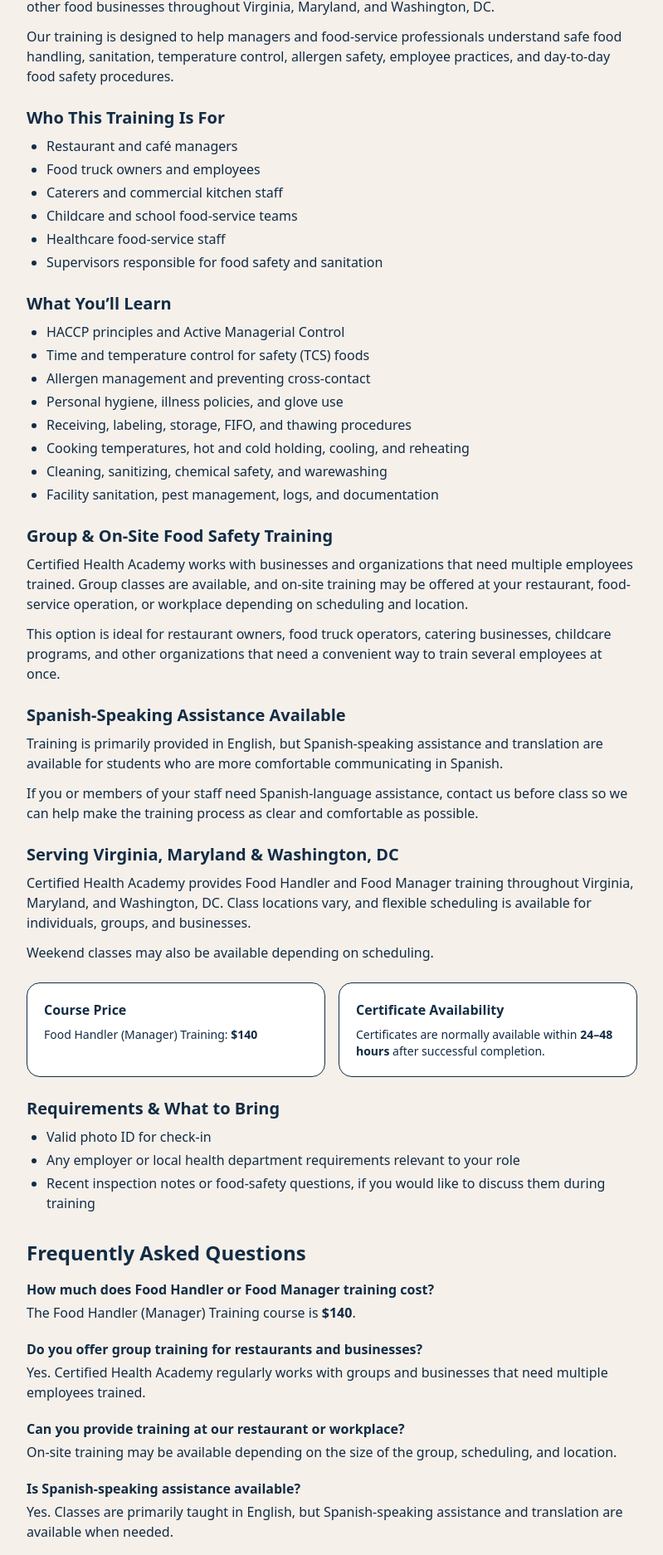
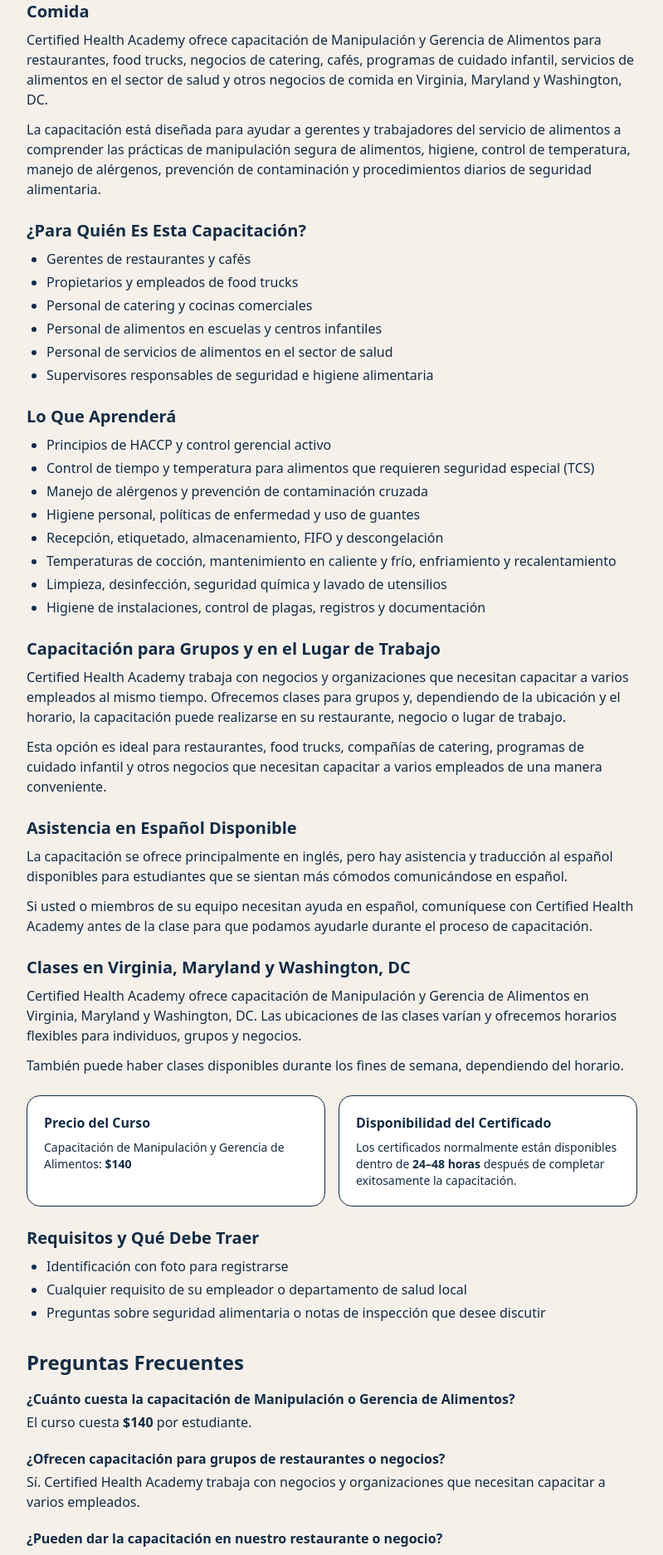
Before and after one commit to Vicdamone2223/certified-health-academy, a Next.js app: page /courses/food-handler-manager in a window 1280 px wide. Shown: the part 783-2657 px from the top of the page at 83% size, without its empty margins (240-1039 px from the left). Built offline with nearby package versions, Linux system fonts and the light colour scheme.

Commit message:
Improve Spanish Food Handler SEO and hreflang

```diff
--- a/src/app/courses/food-handler-manager/page.tsx
+++ b/src/app/courses/food-handler-manager/page.tsx
@@ -3,26 +3,32 @@
 
 export const metadata = {
   title:
-    "Food Manager & Food Handler Certification in VA, MD & DC | Certified Health Academy",
+    "Certificación de Manipulación y Gerencia de Alimentos en VA, MD y DC | Certified Health Academy",
   description:
-    "Food Handler and Food Manager certification training for restaurants and food businesses in Virginia, Maryland and Washington, DC. ServSafe-aligned classes, Spanish assistance, group and on-site training available.",
+    "Capacitación de Manipulación y Gerencia de Alimentos para restaurantes y negocios de comida en Virginia, Maryland y Washington, DC. Clases alineadas con ServSafe, asistencia en español, grupos y capacitación en el lugar de trabajo.",
   alternates: {
     canonical:
-      "https://certifiedhealthacademy.com/courses/food-handler-manager",
+      "https://certifiedhealthacademy.com/es/courses/food-handler-manager",
+    languages: {
+      "en-US":
+        "https://certifiedhealthacademy.com/courses/food-handler-manager",
+      "es-US":
+        "https://certifiedhealthacademy.com/es/courses/food-handler-manager",
+    },
   },
 };
 
-export default function FoodHandlerManagerPage() {
+export default function FoodHandlerManagerSpanishPage() {
   const courseJsonLd = {
     "@context": "https://schema.org",
     "@type": "Course",
-    name: "Food Handler & Food Manager Certification",
+    name: "Certificación de Manipulación y Gerencia de Alimentos",
     description:
-      "Food Handler and Food Manager training for restaurants, food trucks, caterers, childcare programs, healthcare food-service teams, and other food businesses throughout Virginia, Maryland, and Washington, DC.",
-    inLanguage: "en",
+      "Capacitación de Manipulación y Gerencia de Alimentos para restaurantes, food trucks, negocios de catering, programas de cuidado infantil, servicios de alimentos en el sector de salud y otros negocios de comida en Virginia, Maryland y Washington, DC.",
+    inLanguage: "es",
     courseMode: "InPerson",
     educationalCredentialAwarded:
-      "Food Handler / Food Manager Certificate",
+      "Certificado de Manipulación / Gerencia de Alimentos",
     provider: {
       "@type": "Organization",
       name: "Certified Health Academy",
@@ -31,7 +37,7 @@
     },
     offers: {
       "@type": "Offer",
-      url: "https://certifiedhealthacademy.com/courses/food-handler-manager",
+      url: "https://certifiedhealthacademy.com/es/courses/food-handler-manager",
       price: "140",
       priceCurrency: "USD",
       availability: "https://schema.org/InStock",
@@ -45,15 +51,15 @@
       {
         "@type": "ListItem",
         position: 1,
-        name: "Courses",
-        item: "https://certifiedhealthacademy.com/courses",
+        name: "Cursos",
+        item: "https://certifiedhealthacademy.com/es/courses",
       },
       {
         "@type": "ListItem",
         position: 2,
-        name: "Food Handler & Food Manager Certification",
+        name: "Manipulación y Gerencia de Alimentos",
         item:
-          "https://certifiedhealthacademy.com/courses/food-handler-manager",
+          "https://certifiedhealthacademy.com/es/courses/food-handler-manager",
       },
     ],
   };
@@ -61,26 +67,27 @@
   return (
     <main className="mx-auto max-w-3xl px-4 py-10">
       <Link
-        href="/courses"
+        href="/es/courses"
         className="text-sm text-[var(--accent)] hover:underline"
       >
-        ← Back to Courses
+        ← Volver a Cursos
       </Link>
 
       <header className="mt-2">
         <h1 className="text-3xl font-extrabold">
-          Food Handler & Food Manager Certification in Virginia, Maryland & DC
+          Certificación de Manipulación y Gerencia de Alimentos en Virginia,
+          Maryland y Washington, DC
         </h1>
 
         <p className="mt-2 text-[color-mix(in_srgb,var(--brand)_70%,black_30%)]">
-          <strong>$140</strong> · ServSafe-aligned training · Flexible scheduling
-          · Group and on-site options available
+          <strong>$140</strong> · Capacitación alineada con ServSafe · Horarios
+          flexibles · Opciones para grupos y capacitación en el lugar de trabajo
         </p>
 
         <div className="relative mt-4 aspect-[16/9] w-full overflow-hidden rounded-2xl border border-[color-mix(in_srgb,var(--brand)_10%,transparent)]">
           <Image
             src="/food2.jpg"
-            alt="Food safety training and temperature checks"
+            alt="Capacitación en seguridad alimentaria y control de temperatura"
             fill
             className="object-cover"
             sizes="(min-width:768px) 768px, 100vw"
@@ -91,214 +98,235 @@
 
       <section className="mt-6">
         <h2 className="text-xl font-semibold">
-          Food Safety Certification for Restaurants and Food Businesses
+          Capacitación en Seguridad Alimentaria para Restaurantes y Negocios de
+          Comida
         </h2>
 
         <p className="mt-2">
-          Certified Health Academy provides Food Handler and Food Manager
-          certification training for restaurants, food trucks, caterers, cafés,
-          childcare programs, healthcare food-service teams, and other food
-          businesses throughout Virginia, Maryland, and Washington, DC.
+          Certified Health Academy ofrece capacitación de Manipulación y
+          Gerencia de Alimentos para restaurantes, food trucks, negocios de
+          catering, cafés, programas de cuidado infantil, servicios de alimentos
+          en el sector de salud y otros negocios de comida en Virginia, Maryland
+          y Washington, DC.
         </p>
 
         <p className="mt-3">
-          Our training is designed to help managers and food-service
-          professionals understand safe food handling, sanitation, temperature
-          control, allergen safety, employee practices, and day-to-day food
-          safety procedures.
+          La capacitación está diseñada para ayudar a gerentes y trabajadores
+          del servicio de alimentos a comprender las prácticas de manipulación
+          segura de alimentos, higiene, control de temperatura, manejo de
+          alérgenos, prevención de contaminación y procedimientos diarios de
+          seguridad alimentaria.
         </p>
       </section>
 
       <section className="mt-6">
-        <h2 className="text-xl font-semibold">Who This Training Is For</h2>
+        <h2 className="text-xl font-semibold">
+          ¿Para Quién Es Esta Capacitación?
+        </h2>
 
         <ul className="mt-2 list-disc space-y-1 pl-6">
-          <li>Restaurant and café managers</li>
-          <li>Food truck owners and employees</li>
-          <li>Caterers and commercial kitchen staff</li>
-          <li>Childcare and school food-service teams</li>
-          <li>Healthcare food-service staff</li>
-          <li>Supervisors responsible for food safety and sanitation</li>
+          <li>Gerentes de restaurantes y cafés</li>
+          <li>Propietarios y empleados de food trucks</li>
+          <li>Personal de catering y cocinas comerciales</li>
+          <li>Personal de alimentos en escuelas y centros infantiles</li>
+          <li>Personal de servicios de alimentos en el sector de salud</li>
+          <li>
+            Supervisores responsables de seguridad e higiene alimentaria
+          </li>
         </ul>
       </section>
 
       <section className="mt-6">
-        <h2 className="text-xl font-semibold">What You’ll Learn</h2>
+        <h2 className="text-xl font-semibold">Lo Que Aprenderá</h2>
 
         <ul className="mt-2 list-disc space-y-1 pl-6">
-          <li>HACCP principles and Active Managerial Control</li>
-          <li>Time and temperature control for safety (TCS) foods</li>
-          <li>Allergen management and preventing cross-contact</li>
-          <li>Personal hygiene, illness policies, and glove use</li>
-          <li>Receiving, labeling, storage, FIFO, and thawing procedures</li>
+          <li>Principios de HACCP y control gerencial activo</li>
           <li>
-            Cooking temperatures, hot and cold holding, cooling, and reheating
+            Control de tiempo y temperatura para alimentos que requieren
+            seguridad especial (TCS)
           </li>
-          <li>Cleaning, sanitizing, chemical safety, and warewashing</li>
-          <li>Facility sanitation, pest management, logs, and documentation</li>
+          <li>Manejo de alérgenos y prevención de contaminación cruzada</li>
+          <li>Higiene personal, políticas de enfermedad y uso de guantes</li>
+          <li>Recepción, etiquetado, almacenamiento, FIFO y descongelación</li>
+          <li>
+            Temperaturas de cocción, mantenimiento en caliente y frío,
+            enfriamiento y recalentamiento
+          </li>
+          <li>
+            Limpieza, desinfección, seguridad química y lavado de utensilios
+          </li>
+          <li>
+            Higiene de instalaciones, control de plagas, registros y
+            documentación
+          </li>
         </ul>
       </section>
 
       <section className="mt-6">
         <h2 className="text-xl font-semibold">
-          Group & On-Site Food Safety Training
+          Capacitación para Grupos y en el Lugar de Trabajo
         </h2>
 
         <p className="mt-2">
-          Certified Health Academy works with businesses and organizations that
-          need multiple employees trained. Group classes are available, and
-          on-site training may be offered at your restaurant, food-service
-          operation, or workplace depending on scheduling and location.
+          Certified Health Academy trabaja con negocios y organizaciones que
+          necesitan capacitar a varios empleados al mismo tiempo. Ofrecemos
+          clases para grupos y, dependiendo de la ubicación y el horario, la
+          capacitación puede realizarse en su restaurante, negocio o lugar de
+          trabajo.
         </p>
 
         <p className="mt-3">
-          This option is ideal for restaurant owners, food truck operators,
-          catering businesses, childcare programs, and other organizations that
-          need a convenient way to train several employees at once.
+          Esta opción es ideal para restaurantes, food trucks, compañías de
+          catering, programas de cuidado infantil y otros negocios que necesitan
+          capacitar a varios empleados de una manera conveniente.
         </p>
       </section>
 
       <section className="mt-6">
         <h2 className="text-xl font-semibold">
-          Spanish-Speaking Assistance Available
+          Asistencia en Español Disponible
         </h2>
 
         <p className="mt-2">
-          Training is primarily provided in English, but Spanish-speaking
-          assistance and translation are available for students who are more
-          comfortable communicating in Spanish.
+          La capacitación se ofrece principalmente en inglés, pero hay
+          asistencia y traducción al español disponibles para estudiantes que se
+          sientan más cómodos comunicándose en español.
         </p>
 
         <p className="mt-3">
-          If you or members of your staff need Spanish-language assistance,
-          contact us before class so we can help make the training process as
-          clear and comfortable as possible.
+          Si usted o miembros de su equipo necesitan ayuda en español,
+          comuníquese con Certified Health Academy antes de la clase para que
+          podamos ayudarle durante el proceso de capacitación.
         </p>
       </section>
 
       <section className="mt-6">
         <h2 className="text-xl font-semibold">
-          Serving Virginia, Maryland & Washington, DC
+          Clases en Virginia, Maryland y Washington, DC
         </h2>
 
         <p className="mt-2">
-          Certified Health Academy provides Food Handler and Food Manager
-          training throughout Virginia, Maryland, and Washington, DC. Class
-          locations vary, and flexible scheduling is available for individuals,
-          groups, and businesses.
+          Certified Health Academy ofrece capacitación de Manipulación y
+          Gerencia de Alimentos en Virginia, Maryland y Washington, DC. Las
+          ubicaciones de las clases varían y ofrecemos horarios flexibles para
+          individuos, grupos y negocios.
         </p>
 
         <p className="mt-3">
-          Weekend classes may also be available depending on scheduling.
+          También puede haber clases disponibles durante los fines de semana,
+          dependiendo del horario.
         </p>
       </section>
 
       <section className="mt-6 grid gap-4 sm:grid-cols-2">
         <div className="rounded-2xl border bg-white p-5">
-          <h3 className="font-semibold">Course Price</h3>
+          <h3 className="font-semibold">Precio del Curso</h3>
           <p className="mt-2 text-sm">
-            Food Handler (Manager) Training: <strong>$140</strong>
+            Capacitación de Manipulación y Gerencia de Alimentos:{" "}
+            <strong>$140</strong>
           </p>
         </div>
 
         <div className="rounded-2xl border bg-white p-5">
-          <h3 className="font-semibold">Certificate Availability</h3>
+          <h3 className="font-semibold">Disponibilidad del Certificado</h3>
           <p className="mt-2 text-sm">
-            Certificates are normally available within{" "}
-            <strong>24–48 hours</strong> after successful completion.
+            Los certificados normalmente están disponibles dentro de{" "}
+            <strong>24–48 horas</strong> después de completar exitosamente la
+            capacitación.
           </p>
         </div>
       </section>
 
       <section className="mt-6">
-        <h2 className="text-xl font-semibold">Requirements & What to Bring</h2>
+        <h2 className="text-xl font-semibold">
+          Requisitos y Qué Debe Traer
+        </h2>
 
         <ul className="mt-2 list-disc space-y-1 pl-6">
-          <li>Valid photo ID for check-in</li>
+          <li>Identificación con foto para registrarse</li>
           <li>
-            Any employer or local health department requirements relevant to
-            your role
+            Cualquier requisito de su empleador o departamento de salud local
           </li>
           <li>
-            Recent inspection notes or food-safety questions, if you would like
-            to discuss them during training
+            Preguntas sobre seguridad alimentaria o notas de inspección que
+            desee discutir
           </li>
         </ul>
       </section>
 
       <section className="mt-8">
-        <h2 className="text-2xl font-bold">Frequently Asked Questions</h2>
+        <h2 className="text-2xl font-bold">Preguntas Frecuentes</h2>
 
         <div className="mt-4 space-y-5">
           <div>
             <h3 className="font-semibold">
-              How much does Food Handler or Food Manager training cost?
+              ¿Cuánto cuesta la capacitación de Manipulación o Gerencia de
+              Alimentos?
             </h3>
             <p className="mt-1">
-              The Food Handler (Manager) Training course is{" "}
-              <strong>$140</strong>.
+              El curso cuesta <strong>$140</strong> por estudiante.
             </p>
           </div>
 
           <div>
             <h3 className="font-semibold">
-              Do you offer group training for restaurants and businesses?
+              ¿Ofrecen capacitación para grupos de restaurantes o negocios?
             </h3>
             <p className="mt-1">
-              Yes. Certified Health Academy regularly works with groups and
-              businesses that need multiple employees trained.
+              Sí. Certified Health Academy trabaja con negocios y
+              organizaciones que necesitan capacitar a varios empleados.
             </p>
           </div>
 
           <div>
             <h3 className="font-semibold">
-              Can you provide training at our restaurant or workplace?
+              ¿Pueden dar la capacitación en nuestro restaurante o negocio?
             </h3>
             <p className="mt-1">
-              On-site training may be available depending on the size of the
-              group, scheduling, and location.
+              La capacitación en el lugar de trabajo puede estar disponible
+              dependiendo del tamaño del grupo, la ubicación y el horario.
             </p>
           </div>
 
           <div>
             <h3 className="font-semibold">
-              Is Spanish-speaking assistance available?
+              ¿Hay asistencia en español disponible?
             </h3>
             <p className="mt-1">
-              Yes. Classes are primarily taught in English, but
-              Spanish-speaking assistance and translation are available when
-              needed.
+              Sí. Las clases se ofrecen principalmente en inglés, pero hay
+              asistencia y traducción al español disponibles cuando sea
+              necesario.
             </p>
           </div>
 
           <div>
             <h3 className="font-semibold">
-              Do you offer weekend classes?
+              ¿Ofrecen clases los fines de semana?
             </h3>
             <p className="mt-1">
-              Yes. Weekend availability may be offered depending on the current
-              class schedule.
+              Sí. Puede haber disponibilidad durante los fines de semana,
+              dependiendo del horario actual.
             </p>
           </div>
 
           <div>
             <h3 className="font-semibold">
-              How soon will I receive my certificate?
+              ¿Cuándo recibiré mi certificado?
             </h3>
             <p className="mt-1">
-              Certificates are normally available within 24–48 hours after
-              successful completion.
+              Los certificados normalmente están disponibles dentro de 24–48
+              horas después de completar exitosamente la capacitación.
             </p>
           </div>
 
           <div>
             <h3 className="font-semibold">
-              Where are Food Handler and Food Manager classes offered?
+              ¿Dónde se ofrecen las clases?
             </h3>
             <p className="mt-1">
-              Class locations vary throughout Virginia, Maryland, and
-              Washington, DC. Contact Certified Health Academy for current
-              availability.
+              Las ubicaciones varían en Virginia, Maryland y Washington, DC.
+              Comuníquese con Certified Health Academy para conocer la
+              disponibilidad actual.
             </p>
           </div>
         </div>
@@ -306,18 +334,18 @@
 
       <section className="mt-8 rounded-2xl border p-5">
         <h2 className="text-xl font-semibold">
-          Schedule Food Handler or Food Manager Training
+          Programe su Capacitación de Manipulación o Gerencia de Alimentos
         </h2>
 
         <p className="mt-2">
-          Whether you are registering individually or need training for your
-          restaurant, food truck, catering company, or organization, Certified
-          Health Academy can help you find an upcoming class or arrange group
-          training.
+          Ya sea que se registre individualmente o necesite capacitación para
+          su restaurante, food truck, negocio de catering u organización,
+          Certified Health Academy puede ayudarle a encontrar una próxima clase
+          o coordinar capacitación para grupos.
         </p>
 
         <p className="mt-3">
-          Questions? Call{" "}
+          ¿Preguntas? Llame al{" "}
           <a
             href="tel:+15712885615"
             className="font-semibold text-[var(--accent)] hover:underline"
@@ -329,16 +357,16 @@
       </section>
 
       <div className="mt-8 flex flex-col gap-3 sm:flex-row">
-        <Link href="/schedule" className="btn btn-primary">
-          Book This Class
+        <Link href="/es/schedule" className="btn btn-primary">
+          Reservar Esta Clase
         </Link>
 
-        <Link href="/contact" className="btn btn-outline">
-          Contact Us
+        <Link href="/es/contact" className="btn btn-outline">
+          Contáctenos
         </Link>
 
-        <Link href="/courses" className="btn btn-outline">
-          View All Courses
+        <Link href="/es/courses" className="btn btn-outline">
+          Ver Todos los Cursos
         </Link>
       </div>
 
```
